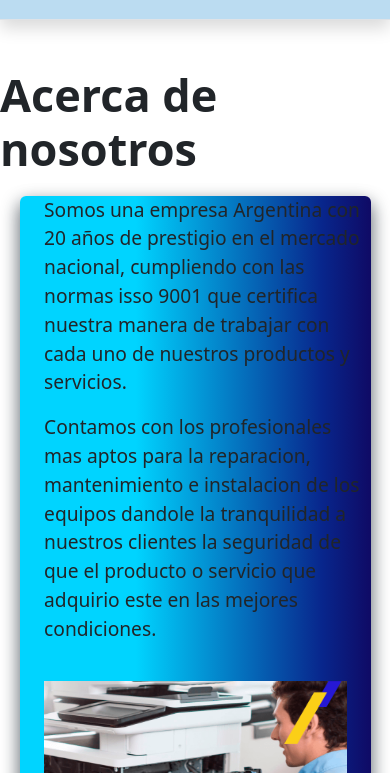
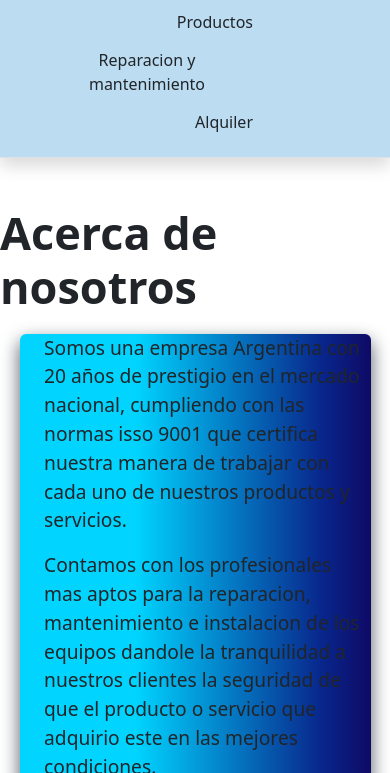
Before and after one commit to Ezekl22/desarrolloWeb, a plain HTML site: page acercaNosotros.html in a window 390 px wide. Both pictures are taken after a click on the button "Toggle navigation". Shown: the part 71-844 px from the top of the page. Drawn offline with nearby package versions, Linux system fonts and the light colour scheme.

Commit message:
segunda-preentrega
agrego un id que quite descuidado de la nav en cada pagina

```diff
--- a/acercaNosotros.html
+++ b/acercaNosotros.html
@@ -21,7 +21,7 @@
                 aria-controls="navbarNav" aria-expanded="false" aria-label="Toggle navigation">
                 <span class="navbar-toggler-icon"></span>
             </button>
-            <div class="collapse navbar-collapse me-5 nav__cont-buttons">
+            <div class="collapse navbar-collapse me-5 nav__cont-buttons" id="navbarNav">
                 <ul class="nav justify-content-end">
                     <li class="nav-item me-5">
                         <a type="button" class="btn nav__buttons-format-buttom" href="./productos.html">Productos</a>
```
Also changed, not shown: alquiler.html (+1 -1 lines), productos.html (+1 -1 lines), reparacionMantenimiento.html (+1 -1 lines).
